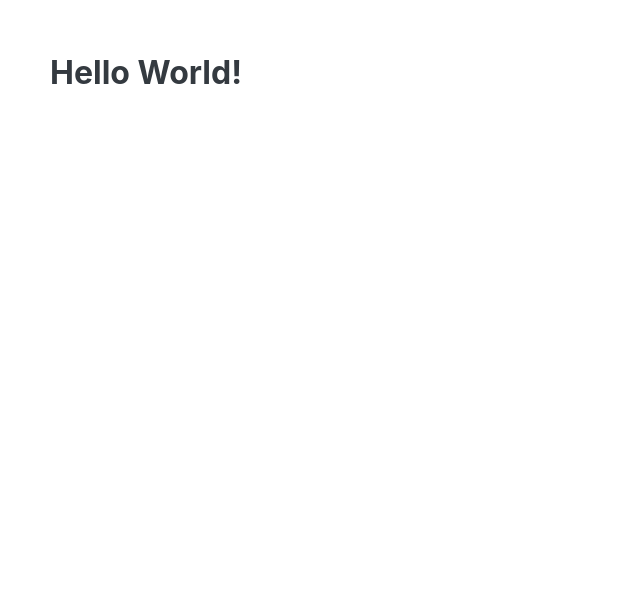
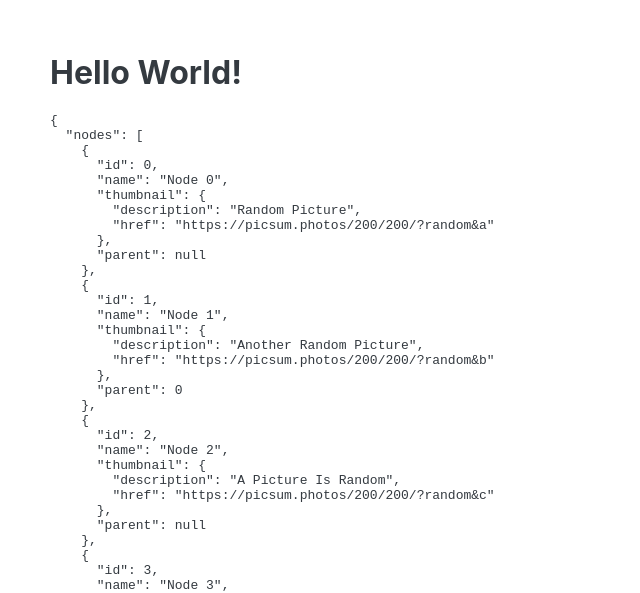
Before and after one commit to ShootProof/recruiting-full-stack, a React app: page / in a window 1280 px wide. Shown: the part 147-740 px from the top of the page, without its empty margins (0-640 px from the left). Built offline with nearby package versions, Linux system fonts and the light colour scheme.

Commit message:
Loading the test data

```diff
--- a/src/js/App.js
+++ b/src/js/App.js
@@ -1,14 +1,17 @@
 import React from 'react'
+
+import data from '../data/testdata.json'
 
 // NOTE: ESLint will enforce Táve coding standards:
 // https://github.com/tave/javascript/  Goodbye semicolons!
 
 function App() {
-  console.log('App() running')
-
   return (
     <div>
       <h1>Hello World!</h1>
+      <pre>
+        {JSON.stringify(data, null, 2)}
+      </pre>
     </div>
   )
 }
```
